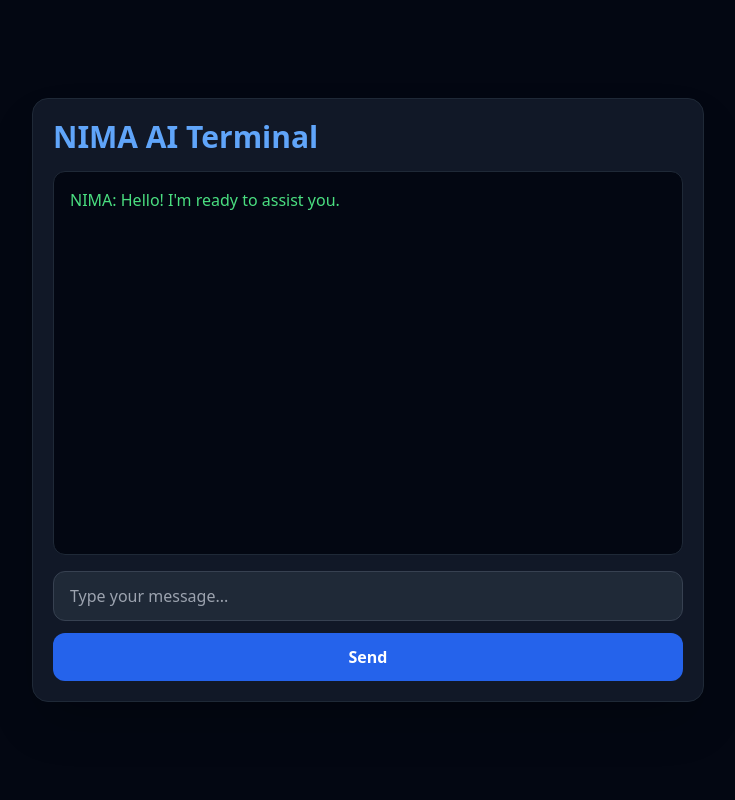
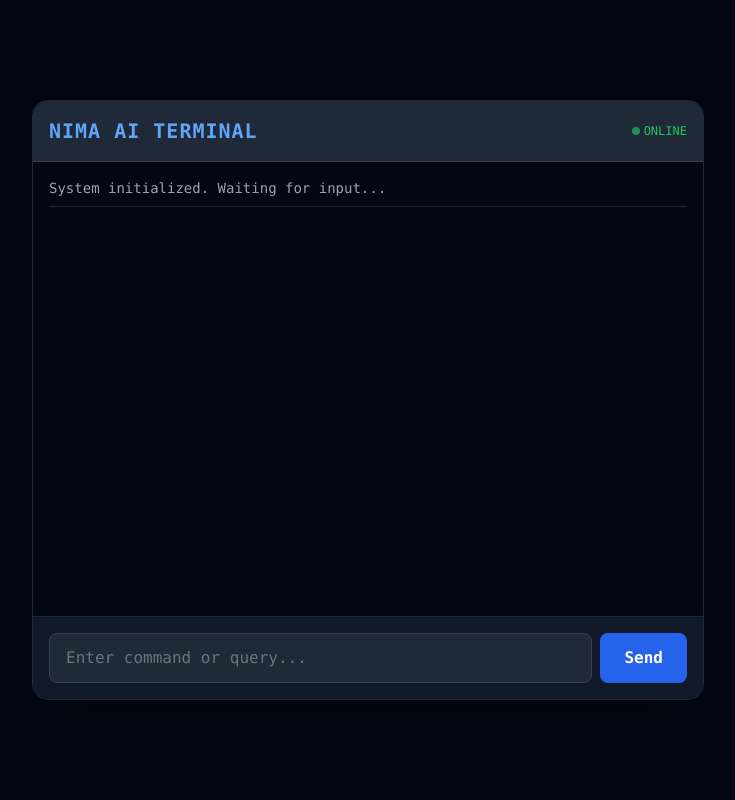
Before and after one commit to nn6280453-cloud/Nima-ai, a Flask app: page / in a window 1280 px wide. Shown: the whole page, without its empty margins (272-1007 px from the left). Run offline with Flask 3, Linux system fonts and the light colour scheme; some libraries are stand-ins or nearby versions.

Commit message:
Update index.html

```diff
--- a/templates/index.html
+++ b/templates/index.html
@@ -3,42 +3,89 @@
 <head>
     <meta charset="UTF-8">
     <meta name="viewport" content="width=device-width, initial-scale=1.0">
-    <script>
-        // Embed Tailwind CSS directly in the HTML
-        tailwindcss = function(s, a, i, r, n, c, o, t) {
-            (s[n] = s[n] || []).push(i), (s.c = s.c || 0) !== i.length && (r = a.createElement(n), (a = a.getElementsByTagName(n)[0]).parentNode.insertBefore(r, a));
-            for (o = s.length; o--;)(t = s[o])[2] === i && s.splice(o, 1);
-            c = b.call(t);
-            for (i = 0; i < t.length; i++)t[i][2] = c ? c.push(t[i][1]) - 1 : 0;
-        };
-        // Define the 'b' function for the tailwindcss library
-        window.b = function(a) {
-            return a
-        };
-    </script>
+    <title>NIMA AI Terminal</title>
+    <!-- Tailwind CSS via CDN -->
     <script src="https://cdn.tailwindcss.com"></script>
+    <style>
+        /* Custom scrollbar for a hacker aesthetic */
+        ::-webkit-scrollbar {
+            width: 8px;
+        }
+        ::-webkit-scrollbar-track {
+            background: #111827;
+        }
+        ::-webkit-scrollbar-thumb {
+            background: #374151;
+            border-radius: 4px;
+        }
+        ::-webkit-scrollbar-thumb:hover {
+            background: #4b5563;
+        }
+    </style>
 </head>
-<body class="bg-gray-950 text-white min-h-screen flex items-center justify-center p-4">
-    <div class="w-full max-w-2xl bg-gray-900 border border-gray-800 rounded-2xl shadow-2xl p-5">
-        <h1 class="text-3xl font-bold text-blue-400 mb-4">NIMA AI Terminal</h1>
+<body class="bg-gray-950 text-white min-h-screen flex items-center justify-center p-4 font-mono">
 
-        <div id="chat" class="h-96 overflow-y-auto bg-gray-950 rounded-xl p-4 border border-gray-800 mb-4">
-            <div class="text-green-400 mb-2">NIMA: Hello! I'm ready to assist you.</div>
+    <div class="w-full max-w-2xl bg-gray-900 border border-gray-800 rounded-2xl shadow-2xl overflow-hidden flex flex-col h-[600px]">
+
+        <!-- Header -->
+        <div class="bg-gray-800 p-4 border-b border-gray-700 flex justify-between items-center">
+            <h1 class="text-xl font-bold text-blue-400 tracking-wider">NIMA AI TERMINAL</h1>
+            <span class="text-xs text-green-500 flex items-center gap-1">
+                <span class="w-2 h-2 bg-green-500 rounded-full animate-pulse"></span> ONLINE
+            </span>
         </div>
 
-        <input id="msg" class="w-full bg-gray-800 border border-gray-700 rounded-xl px-4 py-3 outline-none" placeholder="Type your message...">
-        <button onclick="sendMsg()" class="mt-3 w-full bg-blue-600 hover:bg-blue-500 rounded-xl py-3 font-semibold">Send</button>
+        <!-- Chat Area -->
+        <div id="chat" class="flex-1 overflow-y-auto p-4 space-y-3 bg-gray-950">
+            <div class="text-gray-400 text-sm border-b border-gray-800 pb-2 mb-2">
+                System initialized. Waiting for input...
+            </div>
+            <!-- Messages will be injected here -->
+        </div>
+
+        <!-- Input Area -->
+        <div class="p-4 bg-gray-900 border-t border-gray-800">
+            <div class="flex gap-2">
+                <input
+                    id="msg"
+                    class="flex-1 bg-gray-800 border border-gray-700 rounded-lg px-4 py-3 outline-none focus:border-blue-500 transition-colors text-white placeholder-gray-500"
+                    placeholder="Enter command or query..."
+                    onkeypress="handleKeyPress(event)"
+                >
+                <button
+                    onclick="sendMsg()"
+                    id="sendBtn"
+                    class="bg-blue-600 hover:bg-blue-500 text-white px-6 py-3 rounded-lg font-semibold transition-colors disabled:opacity-50 disabled:cursor-not-allowed"
+                >
+                    Send
+                </button>
+            </div>
+        </div>
     </div>
 
     <script>
+        const chatDiv = document.getElementById("chat");
+        const inputField = document.getElementById("msg");
+        const sendBtn = document.getElementById("sendBtn");
+
+        // Allow pressing "Enter" to send
+        function handleKeyPress(event) {
+            if (event.key === "Enter") {
+                sendMsg();
+            }
+        }
+
         async function sendMsg() {
-            const input = document.getElementById("msg");
-            const chat = document.getElementById("chat");
-            const text = input.value.trim();
+            const text = inputField.value.trim();
             if (!text) return;
 
-            chat.innerHTML += `<div class="text-green-400 mb-2">User: ${text}</div>`;
-            input.value = "";
+            // Disable button while loading
+            sendBtn.disabled = true;
+            sendBtn.innerText = "...";
+
+            // Add User Message to UI
+            appendMessage("User", text, "text-green-400");
+            inputField.value = "";
 
             try {
                 const res = await fetch("/ask", {
@@ -48,16 +95,36 @@
                 });
 
                 const data = await res.json();
+
                 if (data.error) {
-                    chat.innerHTML += `<div class="text-red-400 mb-4">NIMA ERROR: ${data.error}</div>`;
+                    appendMessage("NIMA ERROR", data.error, "text-red-400");
                 } else {
-                    const reply = data?.choices?.[0]?.message?.content || "No response";
-                    chat.innerHTML += `<div class="text-white mb-4">NIMA: ${reply}</div>`;
+                    // Display AI Response
+                    appendMessage("NIMA", data.reply, "text-white");
                 }
+
             } catch (err) {
-                chat.innerHTML += `<div class="text-red-400 mb-4">NIMA ERROR: ${err.message}</div>`;
+                appendMessage("NIMA ERROR", `Connection failed: ${err.message}`, "text-red-400");
+            } finally {
+                // Re-enable button
+                sendBtn.disabled = false;
+                sendBtn.innerText = "Send";
+                inputField.focus();
             }
-            chat.scrollTop = chat.scrollHeight;
+        }
+
+        function appendMessage(sender, text, colorClass) {
+            const div = document.createElement("div");
+            div.className = `${colorClass} mb-2 break-words`;
+
+            // Simple formatting for sender name
+            const senderSpan = `<span class="font-bold opacity-70">[${sender}]</span> `;
+            div.innerHTML = senderSpan + text.replace(/\n/g, '<br>');
+
+            chatDiv.appendChild(div);
+
+            // Scroll to bottom
+            chatDiv.scrollTop = chatDiv.scrollHeight;
         }
     </script>
 </body>
```
